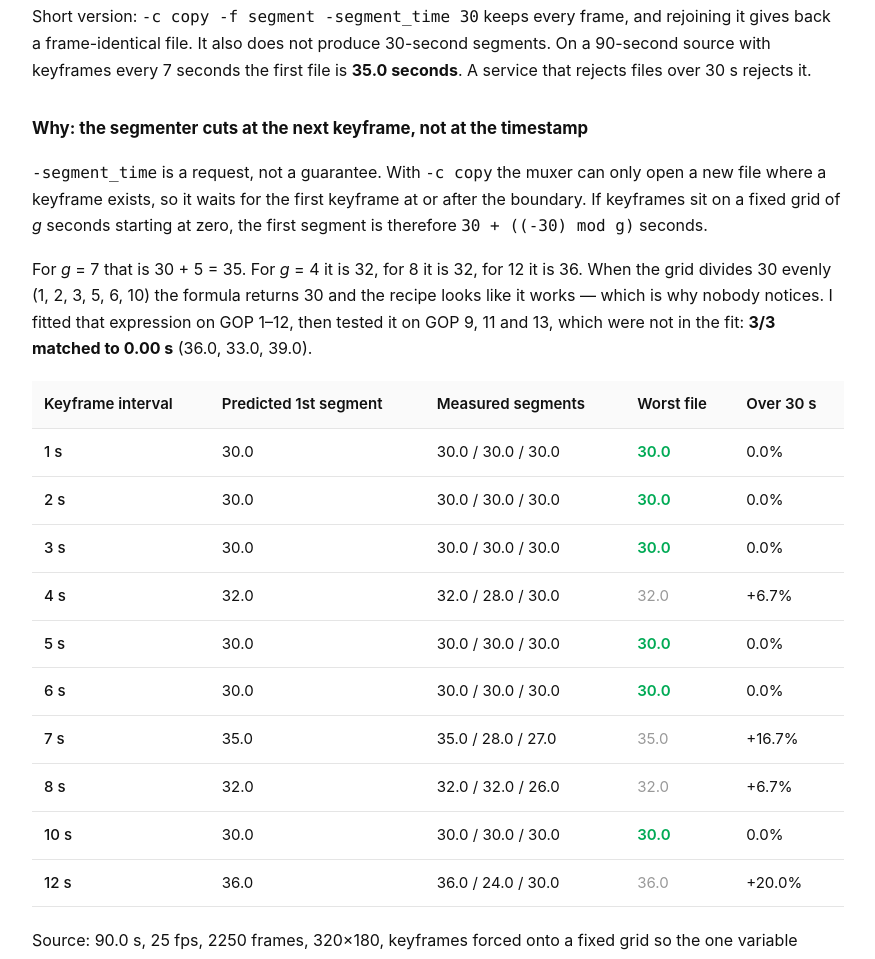
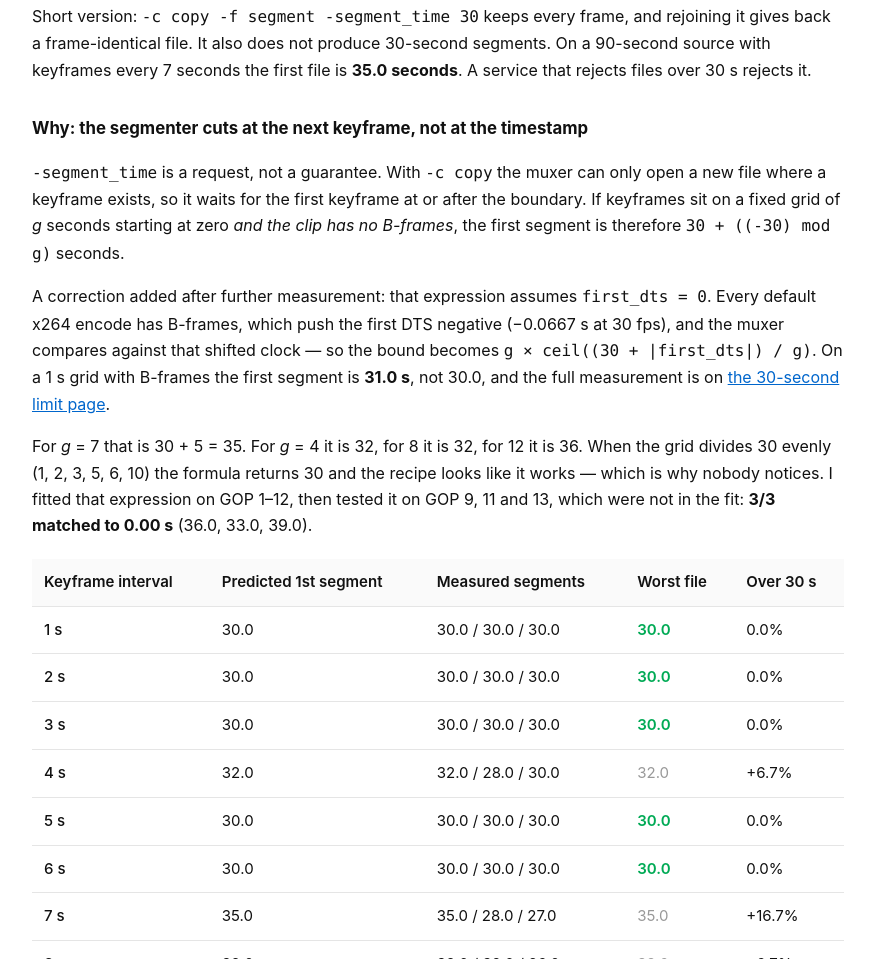
Before and after one commit to celticgemini001/upgolab-tools, a plain HTML site: page compare.html in a window 1280 px wide. Shown: the part 2580-3539 px from the top of the page, without its empty margins (202-1077 px from the left). Drawn offline with Linux system fonts and the light colour scheme.

Commit message:
compare: correct the segment-time formula - it assumes first_dts=0, real B-frame encodes give 31.0s on a 1s grid

```diff
--- a/compare.html
+++ b/compare.html
@@ -163,8 +163,15 @@ A service that rejects files over 30 s rejects it.</p>
 
 <p><code>-segment_time</code> is a request, not a guarantee. With <code>-c copy</code> the muxer
 can only open a new file where a keyframe exists, so it waits for the first keyframe at or after
-the boundary. If keyframes sit on a fixed grid of <em>g</em> seconds starting at zero, the first
-segment is therefore <code>30 + ((-30) mod g)</code> seconds.</p>
+the boundary. If keyframes sit on a fixed grid of <em>g</em> seconds starting at zero <em>and the
+clip has no B-frames</em>, the first segment is therefore <code>30 + ((-30) mod g)</code> seconds.</p>
+
+<p>A correction added after further measurement: that expression assumes <code>first_dts = 0</code>.
+Every default x264 encode has B-frames, which push the first DTS negative (−0.0667 s at 30 fps), and
+the muxer compares against that shifted clock — so the bound becomes
+<code>g × ceil((30 + |first_dts|) / g)</code>. On a 1 s grid with B-frames the first segment is
+<strong>31.0 s</strong>, not 30.0, and the full measurement is on
+<a href="/upgolab-tools/topaz-alternative.html">the 30-second limit page</a>.</p>
 
 <p>For <em>g</em> = 7 that is 30 + 5 = 35. For <em>g</em> = 4 it is 32, for 8 it is 32, for 12 it
 is 36. When the grid divides 30 evenly (1, 2, 3, 5, 6, 10) the formula returns 30 and the recipe
```
